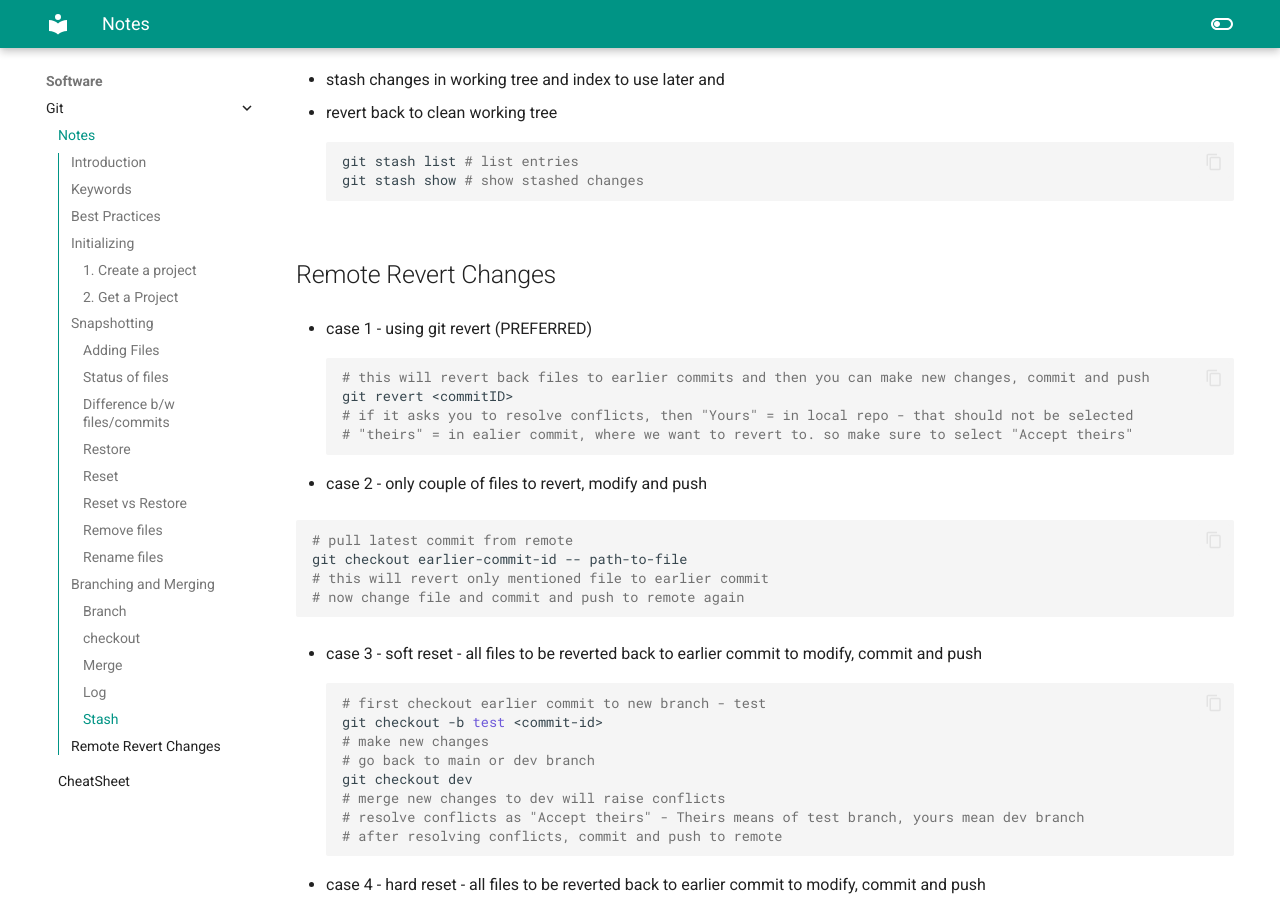
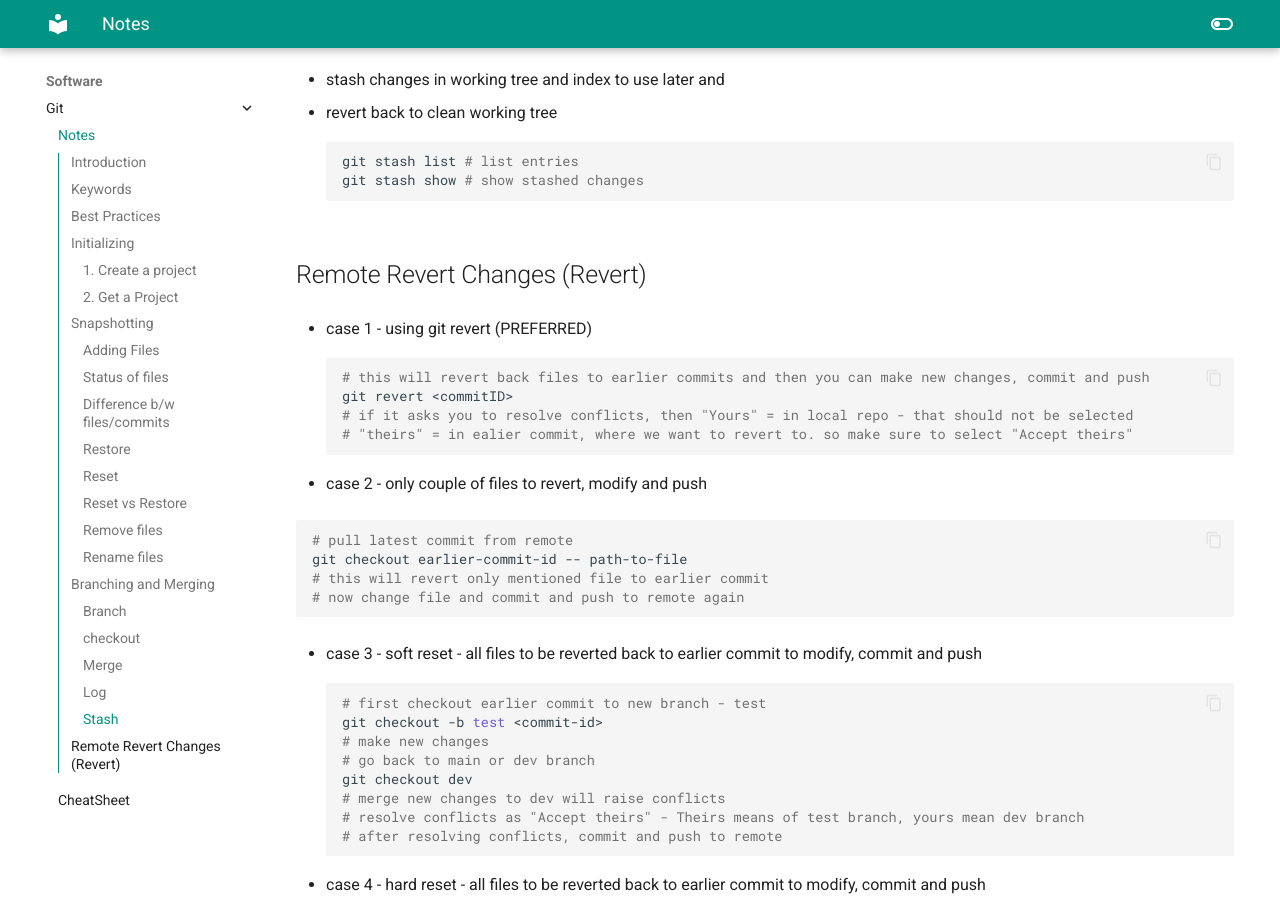
Before and after one commit to rajpal-virk/learning-notes, an MkDocs documentation site: the page built from docs/software/git/git-notes.md, in a window 1280 px wide and 900 px high, scrolled down 5170 px. Built offline with MkDocs 1.6.1 and Material for MkDocs 9.7.7, drawn with Linux system fonts in a browser that asks for light colours.

Commit message:
git notes updated

````diff
--- a/docs/software/git/git-notes.md
+++ b/docs/software/git/git-notes.md
@@ -213,7 +213,7 @@ git stash list # list entries
 git stash show # show stashed changes
 ```
 
-## Remote Revert Changes
+## Remote Revert Changes (Revert)
 
 - case 1 - using git revert (PREFERRED)
 ```shell
````
